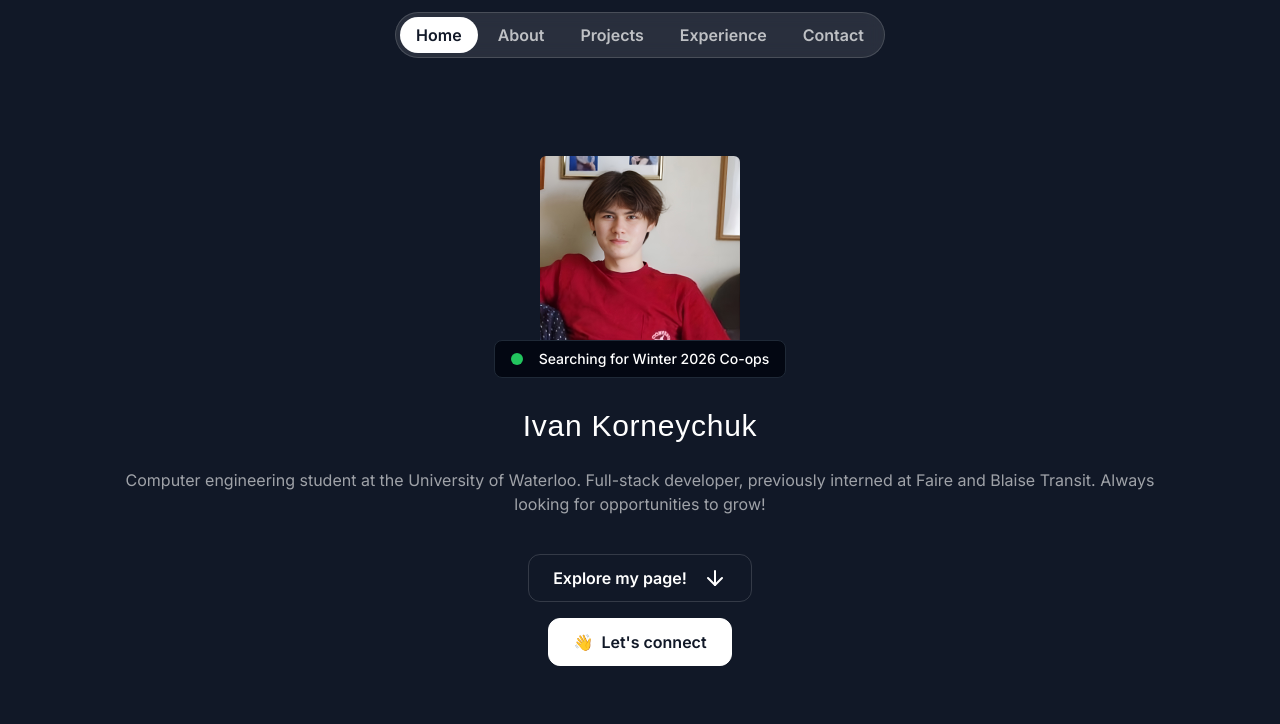
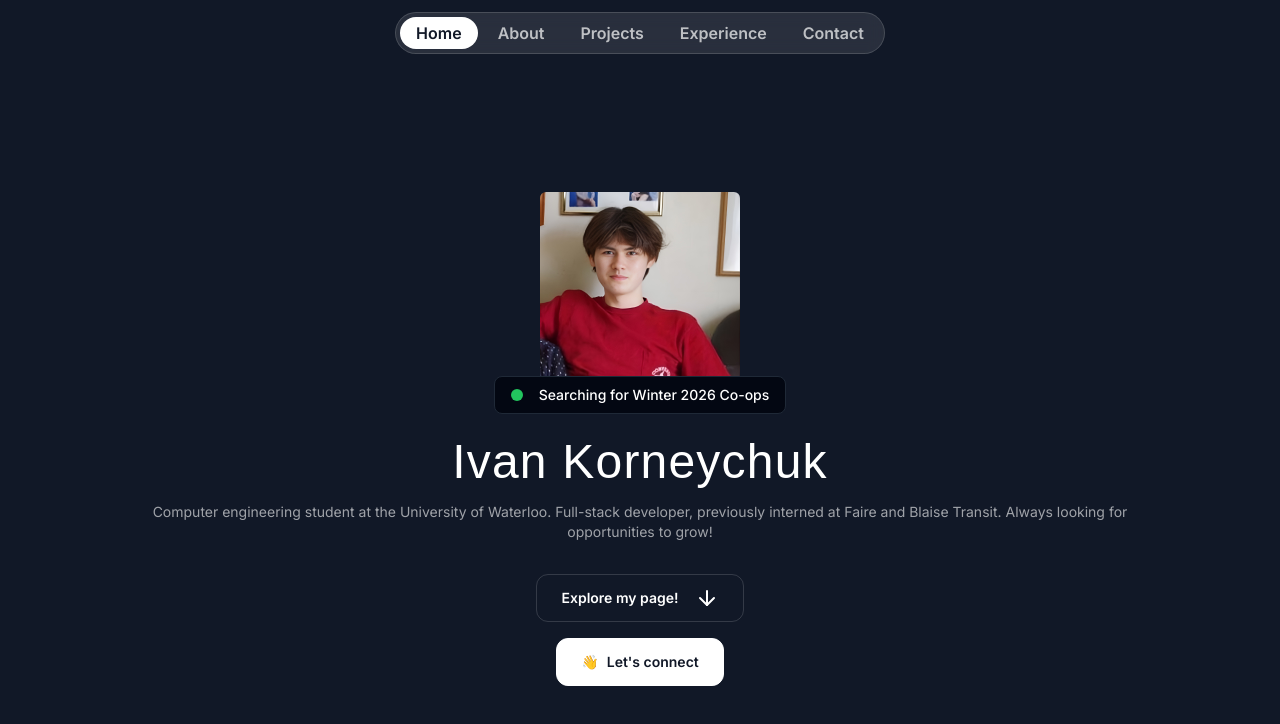
Before and after one commit to IvanKorne/personal-website, a Next.js app: page / in a window 1280 px wide. Shown: the top 724 px of the page. Built offline with nearby package versions, Linux system fonts and the light colour scheme; a web font is replaced by a local one.

Commit message:
remove spacer overhaul

```diff
--- a/src/app/globals.css
+++ b/src/app/globals.css
@@ -28,7 +28,7 @@
     --chart-3: 197 37% 24%;
     --chart-4: 43 74% 66%;
     --chart-5: 27 87% 67%;
-    --radius: 0.5rem
+    --radius: 0.5rem;
   }
   .dark {
     --background: 0 0% 3.9%;
@@ -54,7 +54,7 @@
     --chart-2: 160 60% 45%;
     --chart-3: 30 80% 55%;
     --chart-4: 280 65% 60%;
-    --chart-5: 340 75% 55%
+    --chart-5: 340 75% 55%;
   }
 }
 
--- a/src/app/layout.tsx
+++ b/src/app/layout.tsx
@@ -27,7 +27,7 @@ export default function RootLayout({
         className={cn(
           INTER.variable,
           CALISTOGA.variable,
-          "bg-gray-900 text-white antialiased font-sans"
+          "bg-gray-900 text-white antialiased font-sans text-sm"
         )}
       >
         {children}
--- a/src/app/page.tsx
+++ b/src/app/page.tsx
@@ -1,7 +1,7 @@
 "use client";
 
 import { Column } from "@/components/layout/Column";
-import { Spacer } from "@/components/layout/Spacer";
+
 import { useIsMobile } from "@/hooks/useIsMobile";
 import { Header } from "@/sections/Header";
 import { Hero } from "@/sections/Hero";
@@ -12,7 +12,6 @@ export default function Home() {
   return (
     <>
       <Header />
-      <Spacer height={isMobile ? 50 : 150} />
       <Column className="gap-10">
         <Hero />
       </Column>
--- a/src/components/layout/Spacer.tsx
+++ /dev/null
@@ -1,18 +0,0 @@
-import React from "react";
-
-interface SpacerProps {
-  height?: number;
-  width?: number;
-}
-
-export const Spacer: React.FC<SpacerProps> = ({ height, width }) => {
-  return (
-    <div
-      style={{
-        height: height ? `${height}px` : undefined,
-        width: width ? `${width}px` : undefined,
-        display: "inline-block",
-      }}
-    />
-  );
-};
--- a/src/sections/Hero.tsx
+++ b/src/sections/Hero.tsx
@@ -3,11 +3,10 @@ import Image from "next/image";
 import Headshot from "@/assets/images/headshot.jpeg";
 import { ArrowDown } from "lucide-react";
 import { Column } from "@/components/layout/Column";
-import { Spacer } from "@/components/layout/Spacer";
 
 export const Hero = () => {
   return (
-    <>
+    <div className="py-16 md:py-48">
       <div className="container">
         <Column className="items-center">
           <Image
@@ -24,19 +23,16 @@ export const Hero = () => {
             </p>
           </div>
         </Column>
-        <Spacer height={24} />
-        <h1 className="font-serif text-3xl text-center tracking-wide">
+        <h1 className="font-serif mt-6 text-3xl md:text-5xl text-center tracking-wide">
           Ivan Korneychuk
         </h1>
-        <Spacer height={16} />
-        <p className="text-center text-white/60 px-12">
+        <p className="text-center text-white/60 px-12 mt-4">
           Computer engineering student at the University of Waterloo. Full-stack
           developer, previously interned at <span>Faire</span> and
           <span> Blaise Transit</span>. Always looking for opportunities to
           grow!
         </p>
-        <Spacer height={32} />
-        <Column className="items-center gap-4">
+        <Column className="items-center gap-4 mt-8">
           <button className="inline-flex items-center gap-4 border border-white/15 px-6 h-12 rounded-xl">
             <span className="font-semibold">Explore my page!</span>
             <ArrowDown />
@@ -46,6 +42,6 @@ export const Hero = () => {
           </button>
         </Column>
       </div>
-    </>
+    </div>
   );
 };
```
